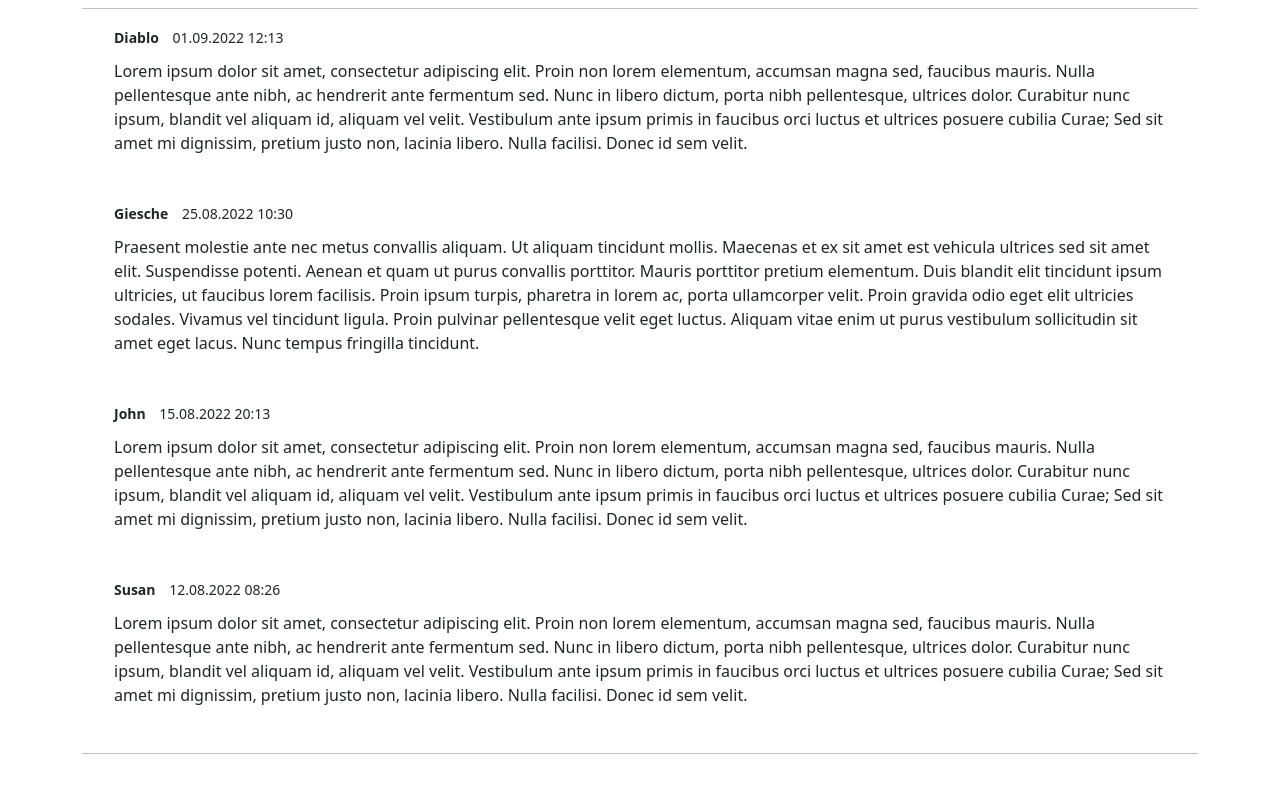
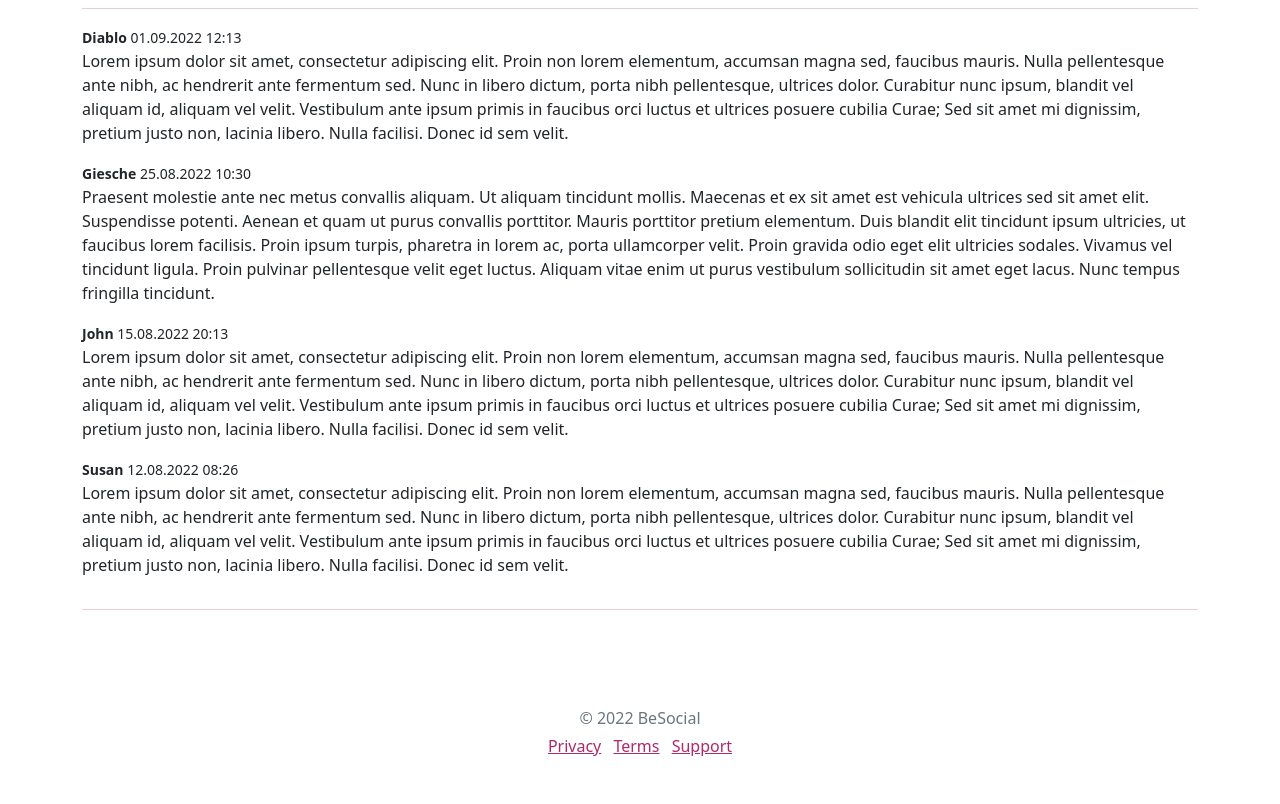
Before and after one commit to Littlaa/css-frameworks-ca, a website: page index.html in a window 1280 px wide. Shown: the part 355-1159 px from the top of the page. Drawn offline with nearby package versions, Linux system fonts and the light colour scheme.

Commit message:
Fixed things after feedback

```diff
--- a/src/scss/_index.scss
+++ b/src/scss/_index.scss
@@ -1,22 +1,3 @@
 hr{
-    border-top: 1px solid #000 !important;
+    border-top: 1px solid $pink;
 }
-
-.row{
-    margin-right: 0px;
-    margin-left: 0px;
-}
-
-.comment{
-    margin-right: 20px;
-    margin-left: 20px;
-    margin-bottom: 30px;
-}
-
-.head{
-    margin-bottom: 10px;
-}
-
-.user{
-    margin-right: 10px;
-}
```
Also changed, not shown: login.html (+2 -6 lines), dist/css/styles.css, 1 other file.
